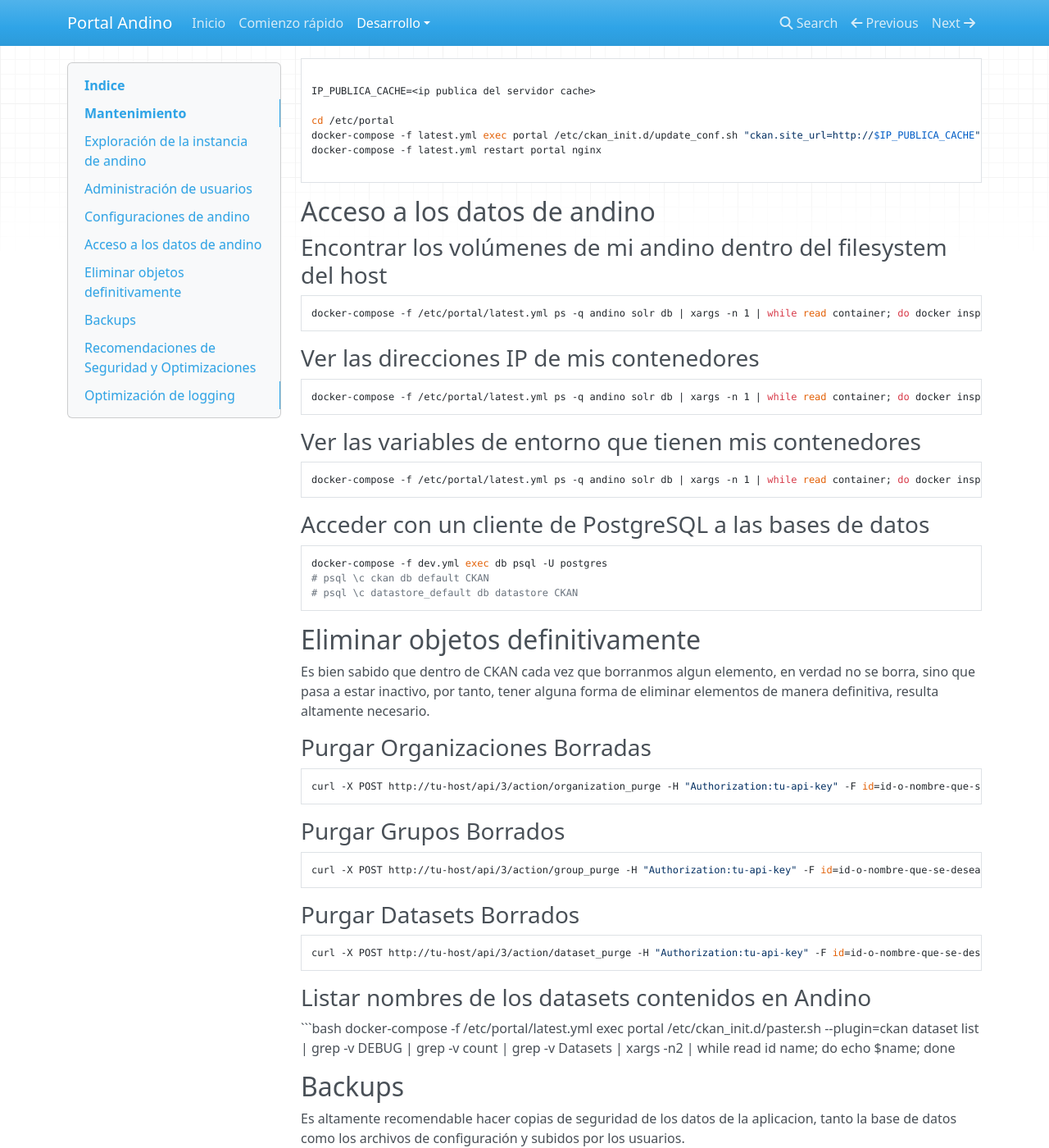
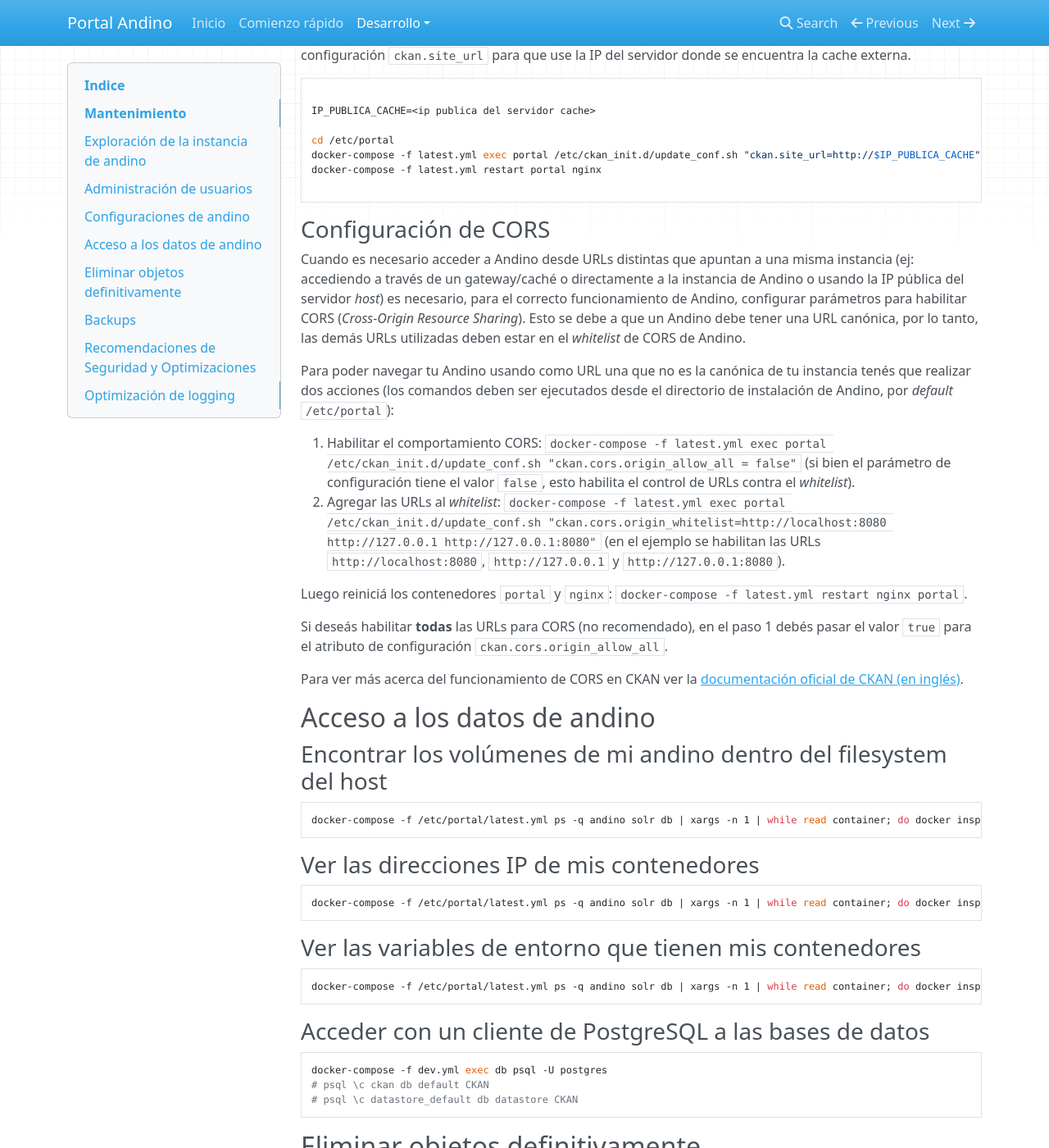
Before and after one commit to datosgobar/portal-andino, an MkDocs documentation site: the page built from docs/developers/maintenance.md, in a window 1280 px wide and 1400 px high, scrolled down 7568 px. Shown: the whole window at 82% size. Built offline with MkDocs 1.6.1, drawn with Linux system fonts in a browser that asks for light colours; nearby versions of some CDN libraries; old or Windows-style settings are respelled for this version of MkDocs; some of the changed text lies outside the part shown.

Commit message:
Agrego documentació de cómo configurar CORS
closes #155

````diff
--- a/docs/developers/maintenance.md
+++ b/docs/developers/maintenance.md
@@ -23,6 +23,7 @@
     - [Google Tag Manager](#google-tag-manager)
     - [Configuración de la llamada de invalidación de caché](#configuraci%C3%B3n-de-la-llamada-de-invalidaci%C3%B3n-de-cach%C3%A9)
     - [Cache externa](#cache-externa)
+    - [Configuración de CORS](#configuraci%C3%B3n-de-cors)
   - [Acceso a los datos de andino](#acceso-a-los-datos-de-andino)
     - [Encontrar los volúmenes de mi andino dentro del filesystem del host](#encontrar-los-vol%C3%BAmenes-de-mi-andino-dentro-del-filesystem-del-host)
     - [Ver las direcciones IP de mis contenedores](#ver-las-direcciones-ip-de-mis-contenedores)
@@ -386,6 +387,21 @@ docker-compose -f latest.yml restart portal nginx
 
 ```
 
+### Configuración de CORS
+
+Cuando es necesario acceder a Andino desde URLs distintas que apuntan a una misma instancia (ej: accediendo a través de un gateway/caché o directamente a la instancia de Andino o usando la IP pública del servidor _host_) es necesario, para el correcto funcionamiento de Andino, configurar parámetros para habilitar CORS (_Cross-Origin Resource Sharing_). Esto se debe a que un Andino debe tener una URL canónica, por lo tanto, las demás URLs utilizadas deben estar en el _whitelist_ de CORS de Andino.
+
+Para poder navegar tu Andino usando como URL una que no es la canónica de tu instancia tenés que realizar dos acciones (los comandos deben ser ejecutados desde el directorio de instalación de Andino, por _default_ `/etc/portal`):
+
+1. Habilitar el comportamiento CORS: `docker-compose -f latest.yml exec portal /etc/ckan_init.d/update_conf.sh "ckan.cors.origin_allow_all = false"` (si bien el parámetro de configuración tiene el valor `false`, esto habilita el control de URLs contra el _whitelist_).
+2. Agregar las URLs al _whitelist_: `docker-compose -f latest.yml exec portal /etc/ckan_init.d/update_conf.sh "ckan.cors.origin_whitelist=http://localhost:8080 http://127.0.0.1 http://127.0.0.1:8080"` (en el ejemplo se habilitan las URLs `http://localhost:8080`, `http://127.0.0.1` y `http://127.0.0.1:8080`).
+
+Luego reiniciá los contenedores `portal` y `nginx`: `docker-compose -f latest.yml restart nginx portal`.
+
+Si deseás habilitar **todas** las URLs para CORS (no recomendado), en el paso 1 debés pasar el valor `true` para el atributo de configuración `ckan.cors.origin_allow_all`.
+
+Para ver más acerca del funcionamiento de CORS en CKAN ver la [documentación oficial de CKAN (en inglés)](http://docs.ckan.org/en/ckan-2.7.3/maintaining/configuration.html#cors-settings).
+
 ## Acceso a los datos de andino
 
 ### Encontrar los volúmenes de mi andino dentro del filesystem del host
````
